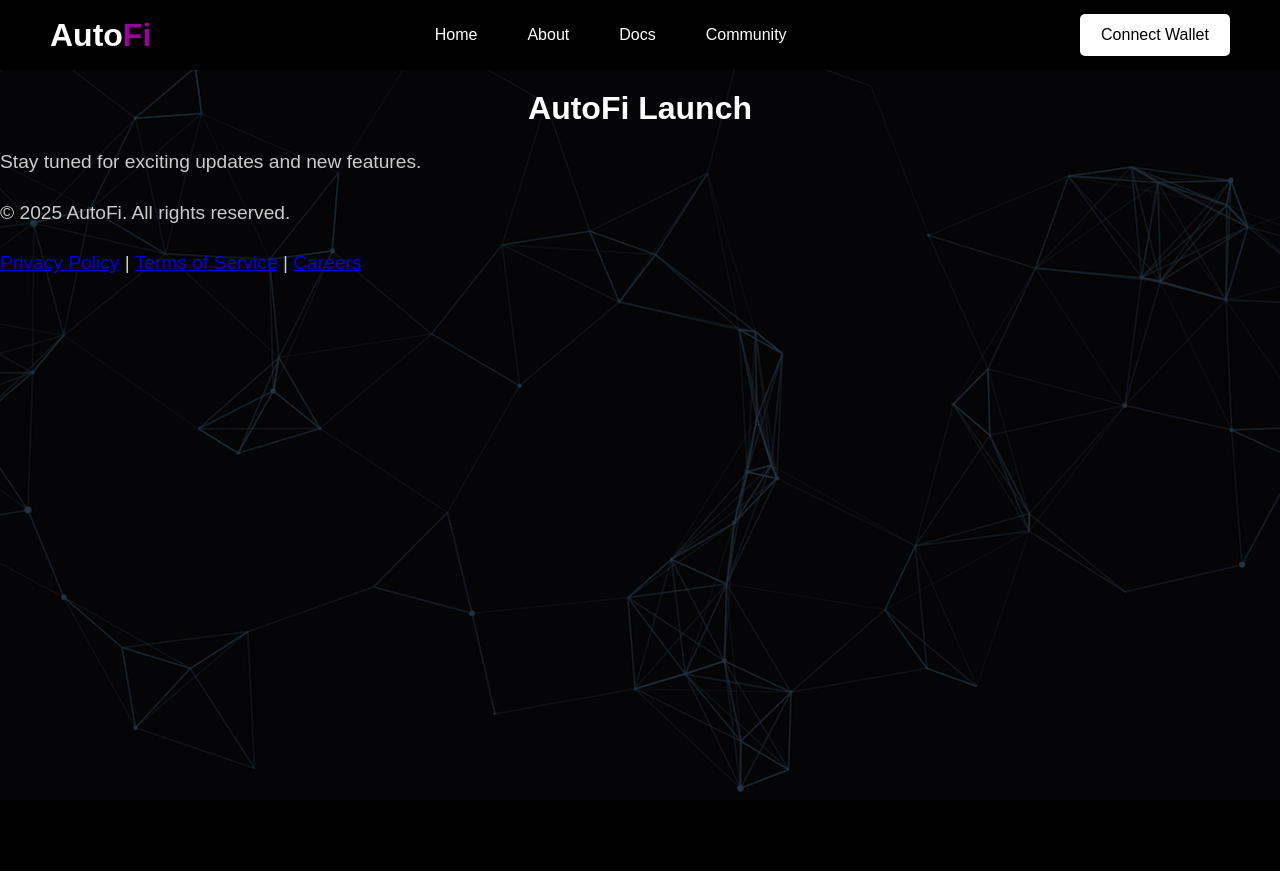
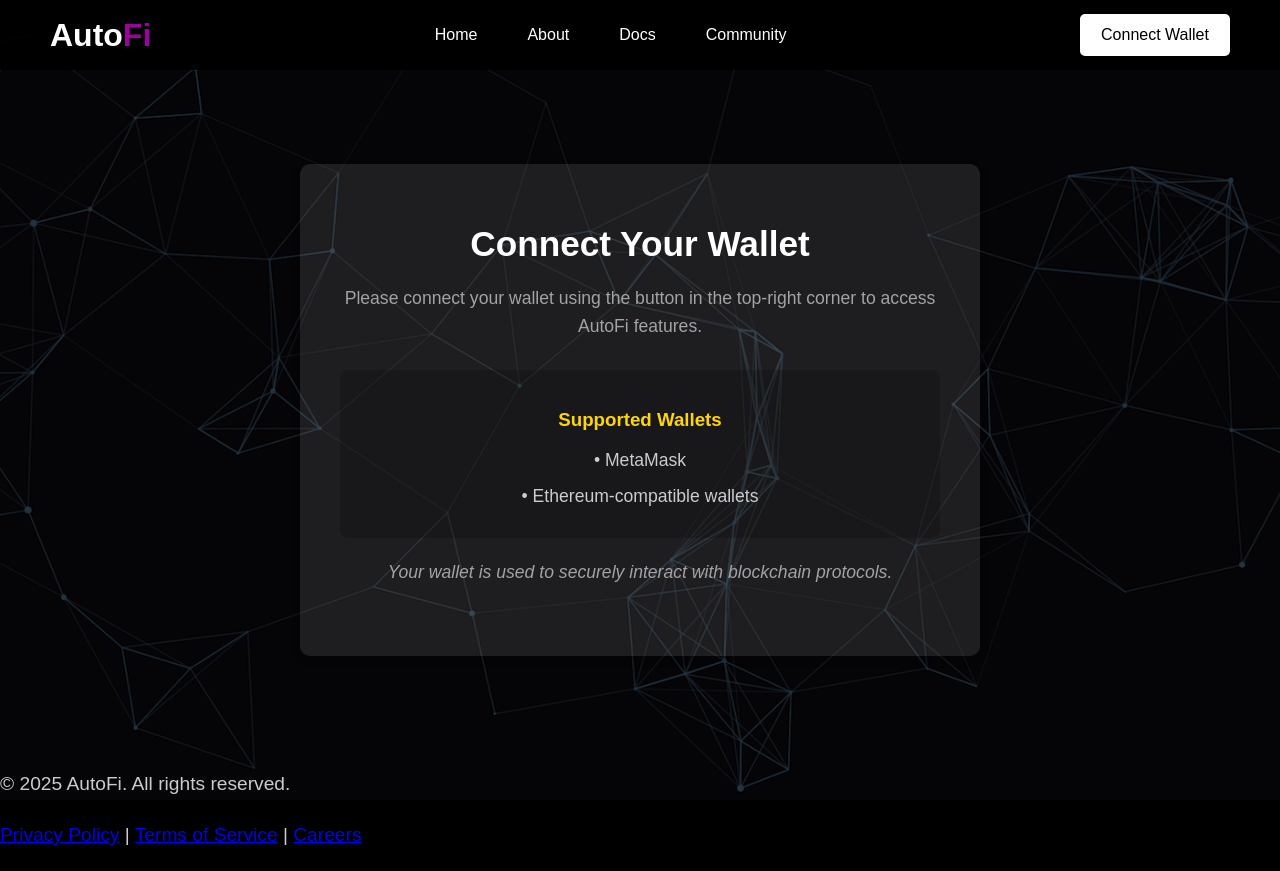
Before and after one commit to HanjieZheng/AutoFi, a React (Create React App) app: page /launch in a window 1280 px wide. Before the commit the page ends 800 px from the top, so only its background shows below. Built offline with nearby package versions, Linux system fonts and the light colour scheme.

Commit message:
Updated launch page with way for users to navigate our features. Can add more later after more iterations

```diff
--- /dev/null
+++ b/src/Launch/Launch.css
@@ -0,0 +1,119 @@
+.launch-container {
+  min-height: 80vh;
+  display: flex;
+  flex-direction: column;
+  justify-content: center;
+  align-items: center;
+  padding: 20px;
+}
+
+.connect-prompt {
+  background: rgba(255, 255, 255, 0.1);
+  border-radius: 10px;
+  padding: 40px;
+  max-width: 600px;
+  width: 100%;
+  text-align: center;
+  box-shadow: 0 4px 8px rgba(0, 0, 0, 0.2);
+}
+
+.connect-prompt h2 {
+  color: white;
+  font-size: 2.2rem;
+  margin-bottom: 20px;
+}
+
+.connect-prompt p {
+  color: #A3A3A3;
+  font-size: 1.1rem;
+  margin-bottom: 30px;
+}
+
+.wallet-info {
+  background: rgba(0, 0, 0, 0.2);
+  border-radius: 8px;
+  padding: 20px;
+  margin: 20px 0;
+}
+
+.wallet-info h3 {
+  color: #FFD700;
+  margin-bottom: 15px;
+}
+
+.wallet-info p {
+  color: #ccc;
+  margin: 8px 0;
+}
+
+.small-note {
+  font-size: 0.9rem;
+  color: #888;
+  font-style: italic;
+}
+
+.app-interface {
+  text-align: center;
+  width: 100%;
+  max-width: 900px;
+}
+
+.app-interface h2 {
+  color: white;
+  font-size: 2.2rem;
+  margin-bottom: 20px;
+}
+
+.app-interface p {
+  color: #A3A3A3;
+  font-size: 1.1rem;
+  margin-bottom: 40px;
+}
+
+.feature-cards {
+  display: flex;
+  flex-wrap: wrap;
+  justify-content: center;
+  gap: 30px;
+}
+
+.feature-card {
+  background: rgba(255, 255, 255, 0.1);
+  border-radius: 10px;
+  padding: 30px;
+  width: 280px;
+  text-align: center;
+  transition: transform 0.3s ease, background 0.3s ease;
+  box-shadow: 0 4px 8px rgba(0, 0, 0, 0.2);
+}
+
+.feature-card:hover {
+  transform: translateY(-5px);
+  background: rgba(255, 255, 255, 0.15);
+}
+
+.feature-card h3 {
+  color: white;
+  font-size: 1.5rem;
+  margin-bottom: 15px;
+}
+
+.feature-card p {
+  color: #A3A3A3;
+  margin-bottom: 25px;
+  font-size: 1rem;
+}
+
+.feature-button {
+  display: inline-block;
+  background-color: rgba(156, 2, 156, 0.8);
+  color: white;
+  padding: 10px 20px;
+  border-radius: 5px;
+  text-decoration: none;
+  transition: background-color 0.3s ease;
+}
+
+.feature-button:hover {
+  background-color: rgb(156, 2, 156);
+}
--- a/src/Launch/Launch.js
+++ b/src/Launch/Launch.js
@@ -1,10 +1,67 @@
-import React from "react";
+import React, { useState, useEffect } from "react";
+import { Link } from "react-router-dom";
+import "./Launch.css";
 
 const Launch = () => {
+  const [isConnected, setIsConnected] = useState(false);
+
+  useEffect(() => {
+    // Check if wallet is already connected
+    const checkWalletConnection = () => {
+      const walletAddress = localStorage.getItem("walletAddress");
+      setIsConnected(!!walletAddress);
+    };
+
+    // Initial check
+    checkWalletConnection();
+
+    // Listen for wallet connection/disconnection events
+    window.addEventListener("storage", checkWalletConnection);
+    window.addEventListener("walletConnected", checkWalletConnection);
+    window.addEventListener("walletDisconnected", checkWalletConnection);
+
+    const intervalCheck = setInterval(checkWalletConnection, 1000);
+
+    // Clean up event listeners
+    return () => {
+      window.removeEventListener("storage", checkWalletConnection);
+      window.removeEventListener("walletConnected", checkWalletConnection);
+      window.removeEventListener("walletDisconnected", checkWalletConnection);
+      clearInterval(intervalCheck);
+    };
+  }, []);
+
   return (
     <div className="launch-container">
-      <h2>AutoFi Launch</h2>
-      <p>Stay tuned for exciting updates and new features.</p>
+      {isConnected ? (
+        <div className="app-interface">
+          <h2>Welcome to AutoFi</h2>
+          <p>You're now connected and ready to use the application.</p>
+          <div className="feature-cards">
+            <div className="feature-card">
+              <h3>📊 Dashboard</h3>
+              <p>View market data and performance metrics</p>
+              <Link to="/dashboard" className="feature-button">Open Dashboard</Link>
+            </div>
+            <div className="feature-card">
+              <h3>🤖 AI Assistant</h3>
+              <p>Get help with crypto trading strategies</p>
+              <Link to="/ai-chatbot" className="feature-button">Chat with AI</Link>
+            </div>
+          </div>
+        </div>
+      ) : (
+        <div className="connect-prompt">
+          <h2>Connect Your Wallet</h2>
+          <p>Please connect your wallet using the button in the top-right corner to access AutoFi features.</p>
+          <div className="wallet-info">
+            <h3>Supported Wallets</h3>
+            <p>• MetaMask</p>
+            <p>• Ethereum-compatible wallets</p>
+          </div>
+          <p className="small-note">Your wallet is used to securely interact with blockchain protocols.</p>
+        </div>
+      )}
     </div>
   );
 };
```
